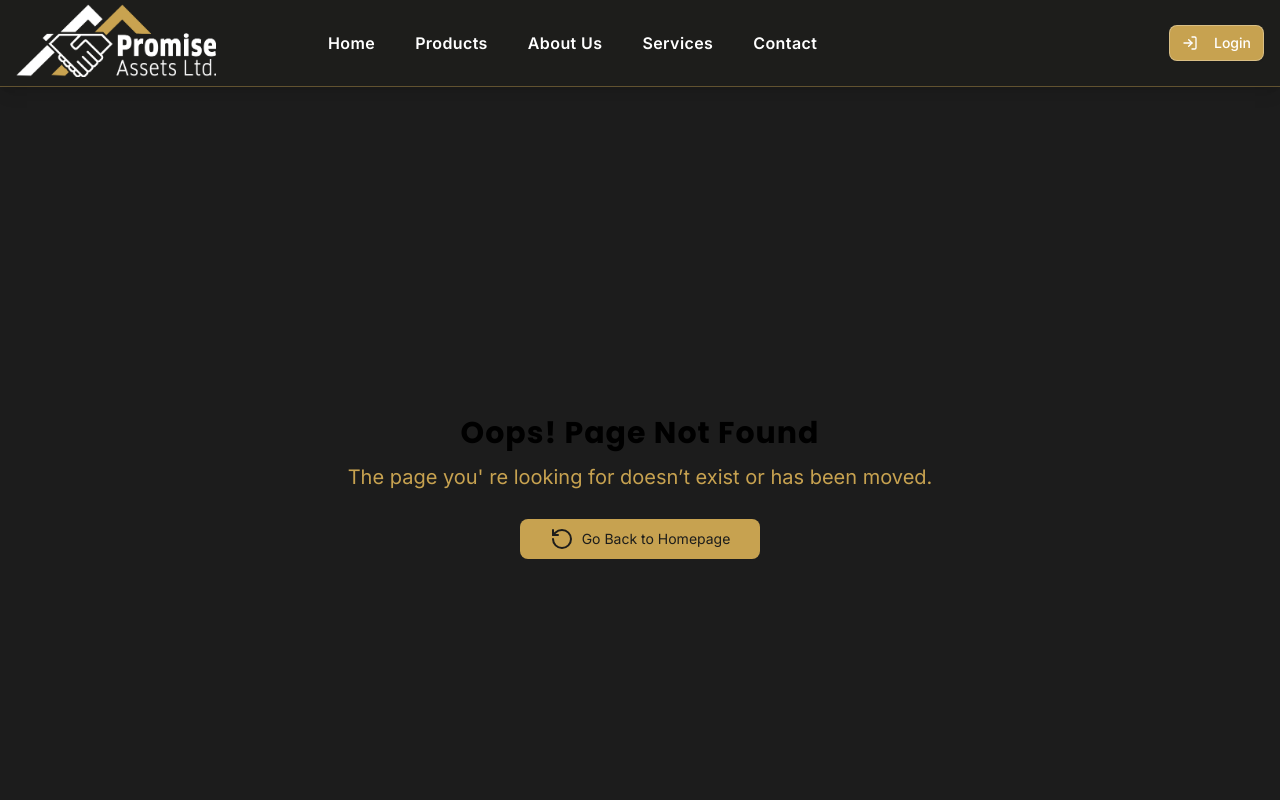
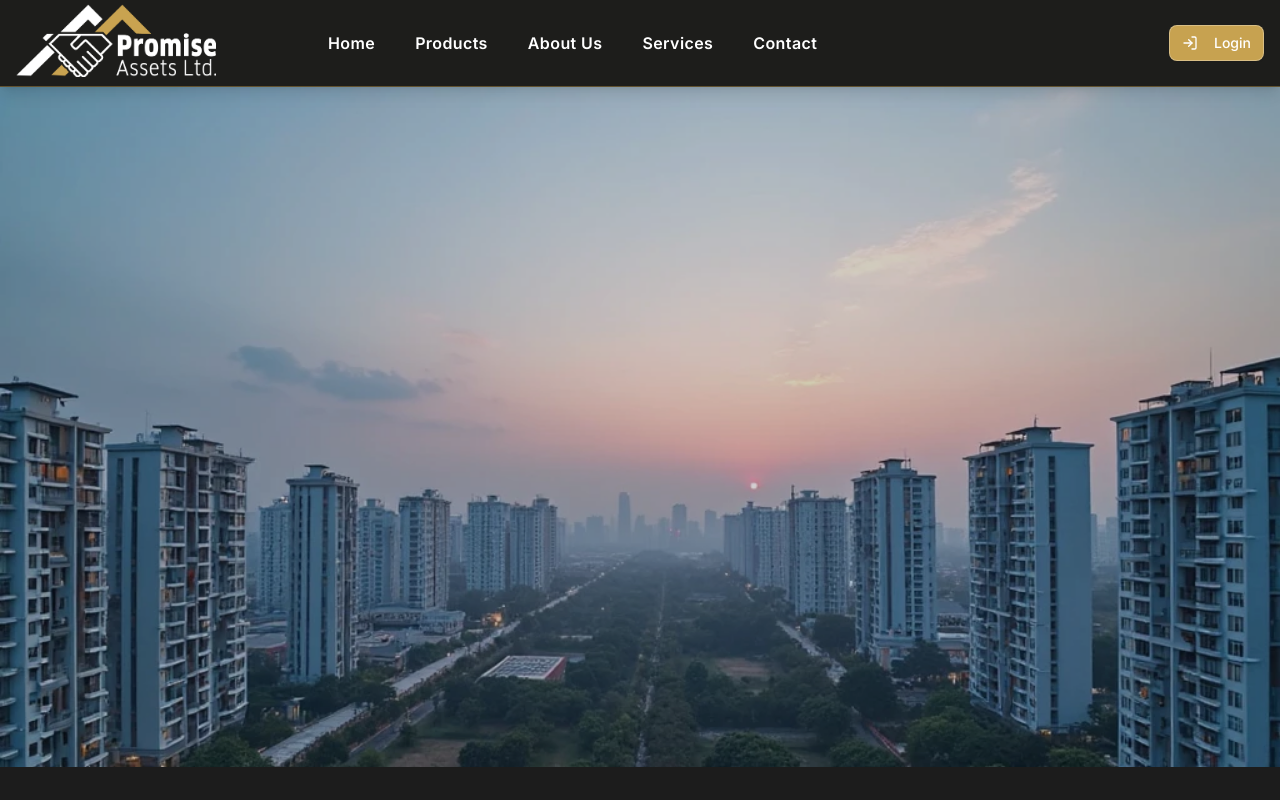
Before and after one commit to FayzulIslamFaisal/promise-holding-properties, a Next.js app: page /project-details/coastal-business-hub in a window 1280 px wide. Before the commit this address had no page. Shown: the top 800 px of the page. Built offline with nearby package versions, Linux system fonts and the light colour scheme.

Commit message:
project detail dynamic page create and banner component creat

```diff
--- /dev/null
+++ b/src/app/(root)/project-details/[slug]/page.tsx
@@ -0,0 +1,17 @@
+// app/project-details/[slug]/page.tsx
+
+import ProjectDetailWrapper from "@/components/project-details/ProjectDetailWrapper";
+interface SlugProps {
+  params: { slug: string; }
+}
+const ProjectDetailsPage = async({
+  params,
+}: {
+  params: Promise<SlugProps['params']>
+}) => {
+  const { slug } = await params;
+  return <>
+    <ProjectDetailWrapper slug={slug} />
+  </>
+}
+export default ProjectDetailsPage
--- a/src/components/home-page/ProjectTabCard.tsx
+++ b/src/components/home-page/ProjectTabCard.tsx
@@ -1,13 +1,15 @@
 import { motion } from 'framer-motion';
 import { Badge } from '@/components/ui/badge';
 import { MapPin } from 'lucide-react';
+import Link from 'next/link';
 
-export interface Project {
+ interface Project {
   id: string;
   title: string;
   location: string;
   category: 'Running' | 'Upcoming' | 'Complete';
   image: string;
+  slug: string;
 }
 
 interface ProjectCardProps {
@@ -31,6 +33,7 @@ const ProjectTabCard = ({ project }: ProjectCardProps) => {
   const badgeClass = getBadgeClass(project.category);
 
   return (
+    <Link href={`/project-details/${project.slug}`}>
     <motion.div
       className="relative h-[400px] md:h-[500px] lg:h-[600px] w-full overflow-hidden rounded-xl cursor-pointer group"
       whileHover={{ scale: 1.02 }}
@@ -74,6 +77,7 @@ const ProjectTabCard = ({ project }: ProjectCardProps) => {
         style={{ pointerEvents: 'none' }}
       />
     </motion.div>
+    </Link>
   );
 };
 
--- a/src/components/home-page/ProjectTabViews.tsx
+++ b/src/components/home-page/ProjectTabViews.tsx
@@ -19,12 +19,14 @@ interface Project {
   location: string;
   category: 'Running' | 'Upcoming' | 'Complete';
   image: string;
+  slug: string
 }
 
 const mockProjects: Project[] = [
   {
     id: '1',
     title: 'Nexus Corporate Tower',
+    slug: 'nexus-corporate-tower',
     location: 'New York, NY',
     category: 'Running',
     image: "/assets/images/projects/project1.jpg",
@@ -32,6 +34,7 @@ const mockProjects: Project[] = [
   {
     id: '2',
     title: 'Innovation Hub Office',
+    slug: 'innovation-hub-office',
     location: 'San Francisco, CA',
     category: 'Complete',
     image: "/assets/images/projects/project2.jpg",
@@ -39,6 +42,7 @@ const mockProjects: Project[] = [
   {
     id: '3',
     title: 'Skyline Residences',
+    slug: 'skyline-residences',
     location: 'Miami, FL',
     category: 'Upcoming',
     image: "/assets/images/projects/project3.jpg",
@@ -46,6 +50,7 @@ const mockProjects: Project[] = [
   {
     id: '4',
     title: 'Metro Shopping Center',
+    slug: 'metro-shopping-center',
     location: 'Los Angeles, CA',
     category: 'Running',
     image: "/assets/images/projects/project4.jpg",
@@ -53,6 +58,7 @@ const mockProjects: Project[] = [
   {
     id: '5',
     title: 'Green Valley Homes',
+    slug: 'green-valley-homes',
     location: 'Austin, TX',
     category: 'Complete',
     image: "/assets/images/projects/project5.jpeg",
@@ -60,6 +66,7 @@ const mockProjects: Project[] = [
   {
     id: '6',
     title: 'Tech Campus Plaza',
+    slug: 'tech-campus-plaza',
     location: 'Seattle, WA',
     category: 'Upcoming',
     image: "/assets/images/projects/project6.jpg",
@@ -67,6 +74,7 @@ const mockProjects: Project[] = [
   {
     id: '7',
     title: 'Harbor View Condos',
+    slug: 'harbor-view-condos',
     location: 'Boston, MA',
     category: 'Running',
     image: "/assets/images/projects/project7.jpg",
@@ -74,6 +82,7 @@ const mockProjects: Project[] = [
   {
     id: '8',
     title: 'Crystal Lake Villas',
+    slug: 'crystal-lake-villas',
     location: 'Denver, CO',
     category: 'Upcoming',
     image: "/assets/images/projects/project8.jpg",
@@ -81,6 +90,7 @@ const mockProjects: Project[] = [
   {
     id: '9',
     title: 'Sunset Business Park',
+    slug: 'sunset-business-park',
     location: 'Phoenix, AZ',
     category: 'Complete',
     image: "/assets/images/projects/project9.jpg",
@@ -88,6 +98,7 @@ const mockProjects: Project[] = [
   {
     id: '10',
     title: 'Riverfront Towers',
+    slug: 'riverfront-towers',
     location: 'Chicago, IL',
     category: 'Running',
     image: "/assets/images/projects/project10.jpg",
@@ -95,6 +106,7 @@ const mockProjects: Project[] = [
   {
     id: '11',
     title: 'Urban Heights Complex',
+    slug: 'urban-heights-complex',
     location: 'Philadelphia, PA',
     category: 'Upcoming',
     image: "/assets/images/projects/project11.jpg",
@@ -102,6 +114,7 @@ const mockProjects: Project[] = [
   {
     id: '12',
     title: 'Maplewood Townhomes',
+    slug: 'maplewood-townhomes',
     location: 'Nashville, TN',
     category: 'Complete',
     image: "/assets/images/projects/project12.jpg",
@@ -109,6 +122,7 @@ const mockProjects: Project[] = [
   {
     id: '13',
     title: 'Pinecrest Corporate Campus',
+    slug: 'pinecrest-corporate-campus',
     location: 'Charlotte, NC',
     category: 'Running',
     image: "/assets/images/projects/project13.jpg",
@@ -116,6 +130,7 @@ const mockProjects: Project[] = [
   {
     id: '14',
     title: 'Coastal Business Hub',
+    slug: 'coastal-business-hub',
     location: 'Tampa, FL',
     category: 'Upcoming',
     image: "/assets/images/projects/project14.jpg",
@@ -123,6 +138,7 @@ const mockProjects: Project[] = [
   {
     id: '15',
     title: 'Lakeside Shopping Mall',
+    slug: 'lakeside-shopping-mall',
     location: 'Orlando, FL',
     category: 'Complete',
     image: "/assets/images/projects/project15.jpg",
--- /dev/null
+++ b/src/components/project-details/ProjectDetailWrapper.tsx
@@ -0,0 +1,23 @@
+// components/project-details/ProjectDetailWrapper.tsx
+import Image from "next/image";
+interface ProjectDetailWrapperProps {
+  slug: string;
+}
+const ProjectDetailWrapper = ({ slug }: ProjectDetailWrapperProps) => {
+    console.log("Project slug:", slug);
+  return (
+    <div className="mb-14">
+      <div className="w-full h-[calc(100vh-120px)] relative">
+        <Image
+          src={`/assets/images/slider/banner11.png`}
+          alt={slug}
+          fill
+          className="object-cover"
+        />
+        <div className="absolute inset-0 bg-[var(--custom-bg-primary)]/20" />
+      </div>
+    </div>
+  )
+}
+
+export default ProjectDetailWrapper
```
